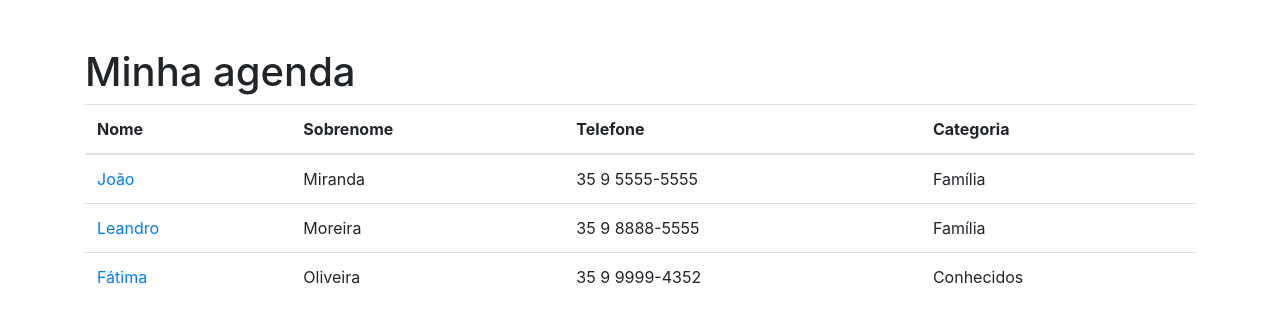
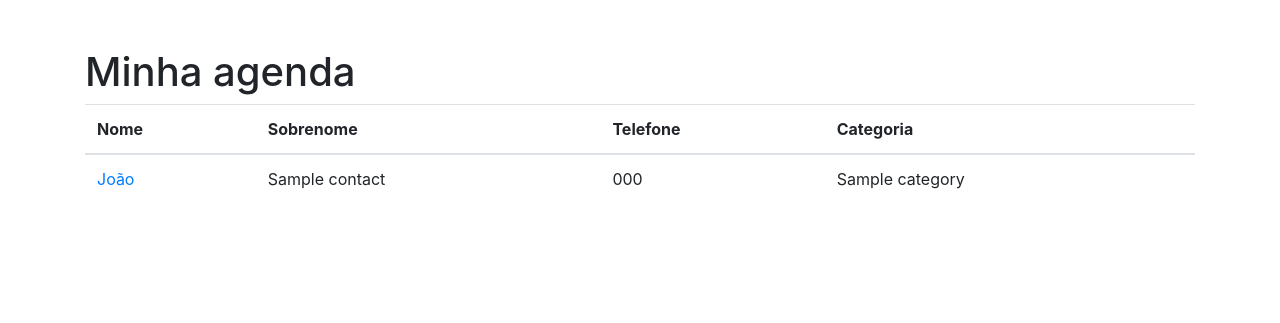
Before and after one commit to gabrielnavas/agenda_django, a Django app: page / in a window 1280 px wide. Shown: the top 323 px of the page. Run offline with Django 3.2, Linux system fonts and the light colour scheme; tables that the repository leaves empty hold one stand-in row (values such as "Sample post"); some libraries are stand-ins or nearby versions.

Commit message:
show contacts in view contacts

```diff
--- a/contacts/admin.py
+++ b/contacts/admin.py
@@ -4,7 +4,6 @@ from .models import Category, Contact
 class ContactAdmin(admin.ModelAdmin):
   list_display = ('id', 'name', 'last_name', 'phone', 'email', 'created_at', 'description', 'category')
   list_display_links = ('id', 'name', 'last_name')
-  list_filter = ('name', 'email')
   list_per_page = 3
   search_fields = ('name', 'last_name', 'email')
 
--- a/contacts/templates/contacts/index.html
+++ b/contacts/templates/contacts/index.html
@@ -13,30 +13,16 @@
       </tr>
     </thead>
     <tbody>
-      <tr>
-        <td>
-          <a href="#"> João</a>
-        </td>
-        <td>Miranda</td>
-        <td>35 9 5555-5555</td>
-        <td>Família</td>
-      </tr>
-      <tr>
-        <td>
-          <a href="#"> Leandro</a>
-        </td>
-        <td>Moreira</td>
-        <td>35 9 8888-5555</td>
-        <td>Família</td>
-      </tr>
-      <tr>
-        <td>
-          <a href="#"> Fátima</a>
-        </td>
-        <td>Oliveira</td>
-        <td>35 9 9999-4352</td>
-        <td>Conhecidos</td>
-      </tr>
+      {% for contact in contacts %}
+        <tr>
+          <td>
+            <a href="#"> João</a>
+          </td>
+          <td>{{ contact.name }}</td>
+          <td>{{ contact.phone }}</td>
+          <td>{{ contact.category.name }}</td>
+        </tr>
+      {% endfor %}
     </tbody>
   </table>
 {%endblock%}
--- a/contacts/views.py
+++ b/contacts/views.py
@@ -1,4 +1,8 @@
 from django.shortcuts import render
+from .models import Contact
 
 def index(request):
-  return render(request, 'contacts/index.html')
+  contacts = Contact.objects.all()
+  return render(request, 'contacts/index.html', {
+    'contacts': contacts
+  })
```
